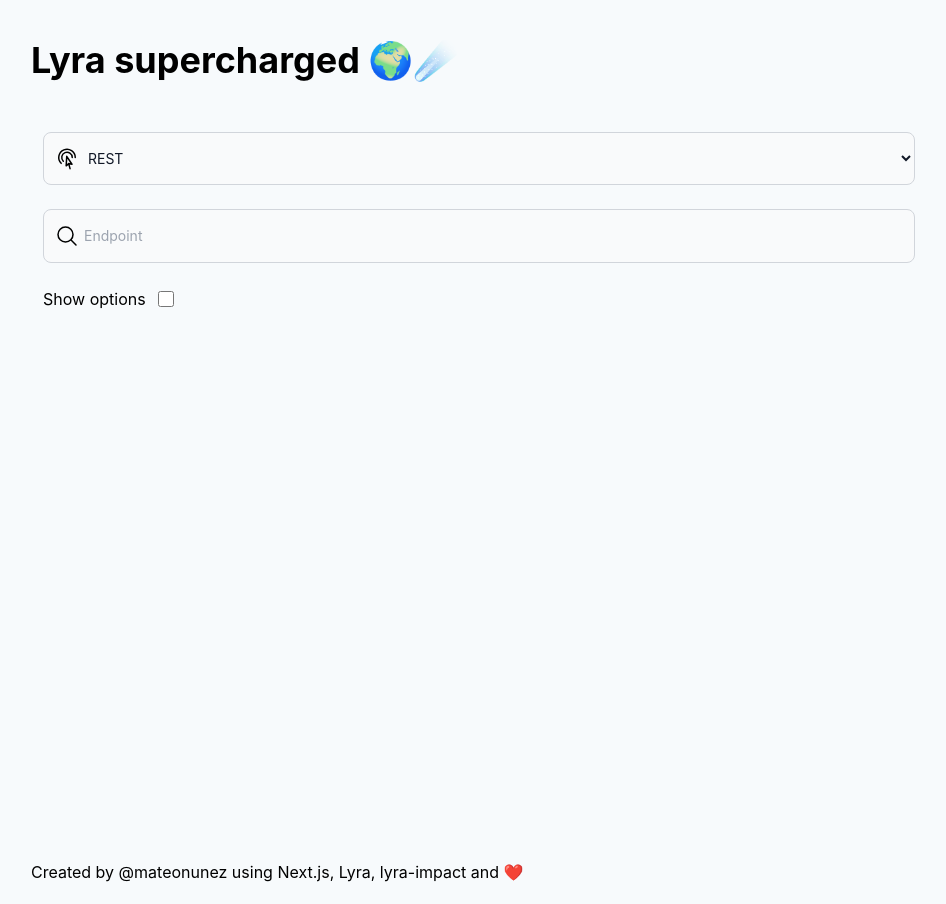
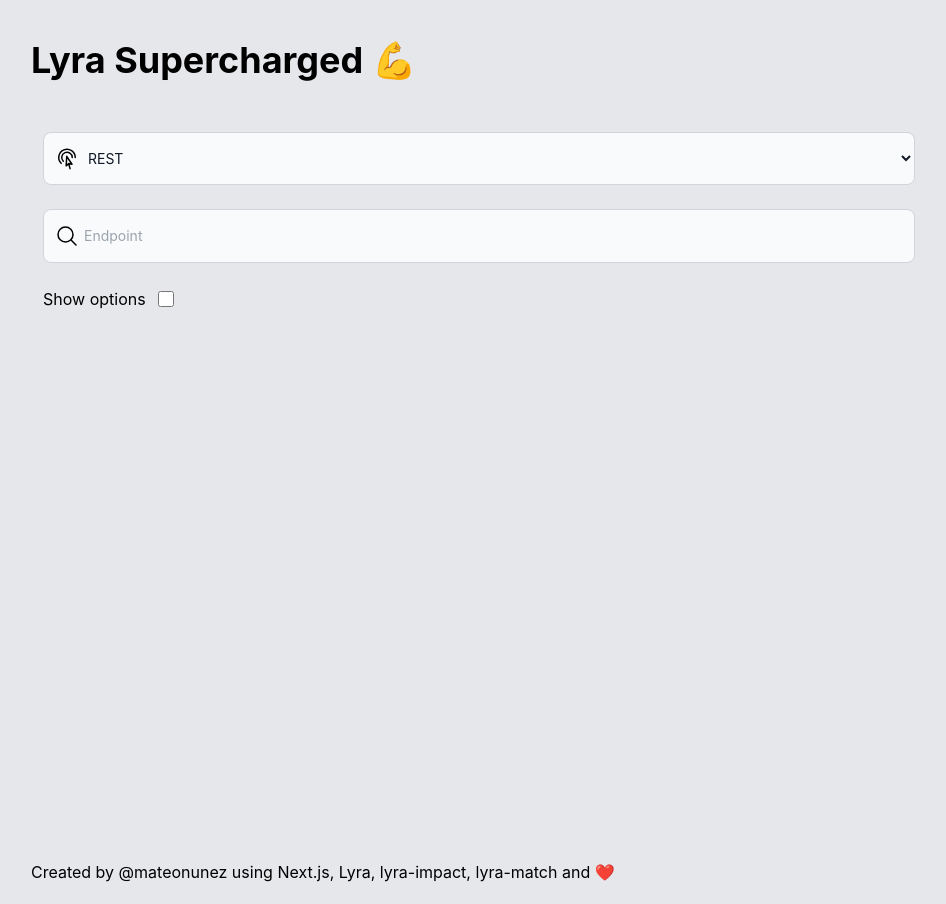
Before and after one commit to Uvacoder/lyra-supercharged, a Next.js app: page / in a window 1280 px wide. Shown: the whole page, without its empty margins (161-1107 px from the left). Built offline with nearby package versions, Linux system fonts and the light colour scheme.

Commit message:
perf(*): some improvements

```diff
--- a/pages/index.js
+++ b/pages/index.js
@@ -98,15 +98,13 @@
   return (
     <div className="container">
       <Head>
-        <title>Lyra supercharged 🌍☄️️</title>
+        <title>Lyra Supercharged 💪</title>
         <meta name="description" content="lyra-impact supercharged" />
         <link rel="icon" href="/favicon.ico" />
       </Head>
 
       <main className="min-h-screen mx-auto mt-10">
-        <h1 className="text-xl font-bold lg:text-4xl">
-          Lyra supercharged 🌍☄️️
-        </h1>
+        <h1 className="text-xl font-bold md:text-4xl">Lyra Supercharged 💪</h1>
 
         {/* Fetcher */}
         <div className="p-3 mt-10">
@@ -273,21 +271,25 @@
                 r="10"
                 stroke="currentColor"
                 strokeWidth="4"
-              ></circle>
+              />
               <path
                 className="opacity-75"
                 fill="currentColor"
                 d="M4 12a8 8 0 018-8v1a7 7 0 00-7 7h1z"
-              ></path>
+              />
             </svg>
           </div>
         )}
 
         {!loading && (
           <>
+            <div className="flex justify-between">
               {/* Schema */}
               {schema && (
-              <div className="container p-3">
+                <div
+                  className="container w-full p-3 md:w-1/2"
+                  style={{ marginTop: 0 }}
+                >
                   <h3 className="text-bold">Lyra&apos;s schema created</h3>
 
                   {/* Show the schema */}
@@ -313,7 +315,10 @@
 
               {/* Docs */}
               {Object.keys(docs).length > 0 && (
-              <div className="container p-3">
+                <div
+                  className="container w-full p-3 md:w-1/2"
+                  style={{ marginTop: 0 }}
+                >
                   <h3 className="text-bold">
                     Lyra&apos;s docs inserted{" "}
                     <span className="font-mono">
@@ -325,7 +330,9 @@
                   <div className="flex py-2">
                     <button
                       className="px-4 py-2 text-sm font-medium text-white bg-blue-700 rounded-lg hover:bg-blue-800 focus:ring-4 focus:outline-none focus:ring-blue-300 dark:bg-blue-600 dark:hover:bg-blue-700 dark:focus:ring-blue-800"
-                    onClick={() => setDocumentsAreVisible(!documentsAreVisible)}
+                      onClick={() =>
+                        setDocumentsAreVisible(!documentsAreVisible)
+                      }
                     >
                       {documentsAreVisible ? "Hide" : "Show"} docs
                     </button>
@@ -341,10 +348,11 @@
                   )}
                 </div>
               )}
+            </div>
 
             {/* Hightlight matches  */}
             {matches.length > 0 && (
-              <div className="p-3 ">
+              <div className="container w-full p-3 lg:w-1/2 ">
                 <div className="flex flex-row items-center justify-start">
                   <h3 className="pr-3 text-bold">Show matches</h3>
                   <input
@@ -479,6 +487,14 @@
           rel="oopener noreferrer"
         >
           lyra-impact
+        </a>
+        ,{" "}
+        <a
+          href="https://github.com/mateonunez/lyra-match"
+          target="_blank"
+          rel="oopener noreferrer"
+        >
+          lyra-match
         </a>{" "}
         and ❤️
       </footer>
--- a/styles/globals.css
+++ b/styles/globals.css
@@ -4,13 +4,12 @@
 
 html,
 body {
-  padding: 0;
+  @apply bg-gray-200;
   margin: 0;
   font-family: -apple-system, BlinkMacSystemFont, Segoe UI, Roboto, Oxygen,
     Ubuntu, Cantarell, Fira Sans, Droid Sans, Helvetica Neue, sans-serif;
   -webkit-font-smoothing: antialiased;
   -moz-osx-font-smoothing: grayscale;
-  background-color: #f7fafc;
 }
 
 a {
@@ -29,11 +28,11 @@
 input,
 textarea,
 select {
-  @apply block p-4 w-full text-sm text-gray-900 bg-gray-50 rounded-lg border border-gray-300 focus:ring-blue-500 focus:border-blue-500;
+  @apply block w-full p-4 text-sm text-gray-900 border border-gray-300 rounded-lg bg-gray-50 focus:ring-blue-500 focus:border-blue-500;
 }
 
 .icon {
-  @apply flex absolute inset-y-0 left-0 items-center pl-3 pointer-events-none;
+  @apply absolute inset-y-0 left-0 flex items-center pl-3 pointer-events-none;
 }
 
 .container {
```
Lines whose indentation alone changed are shown as unchanged.
